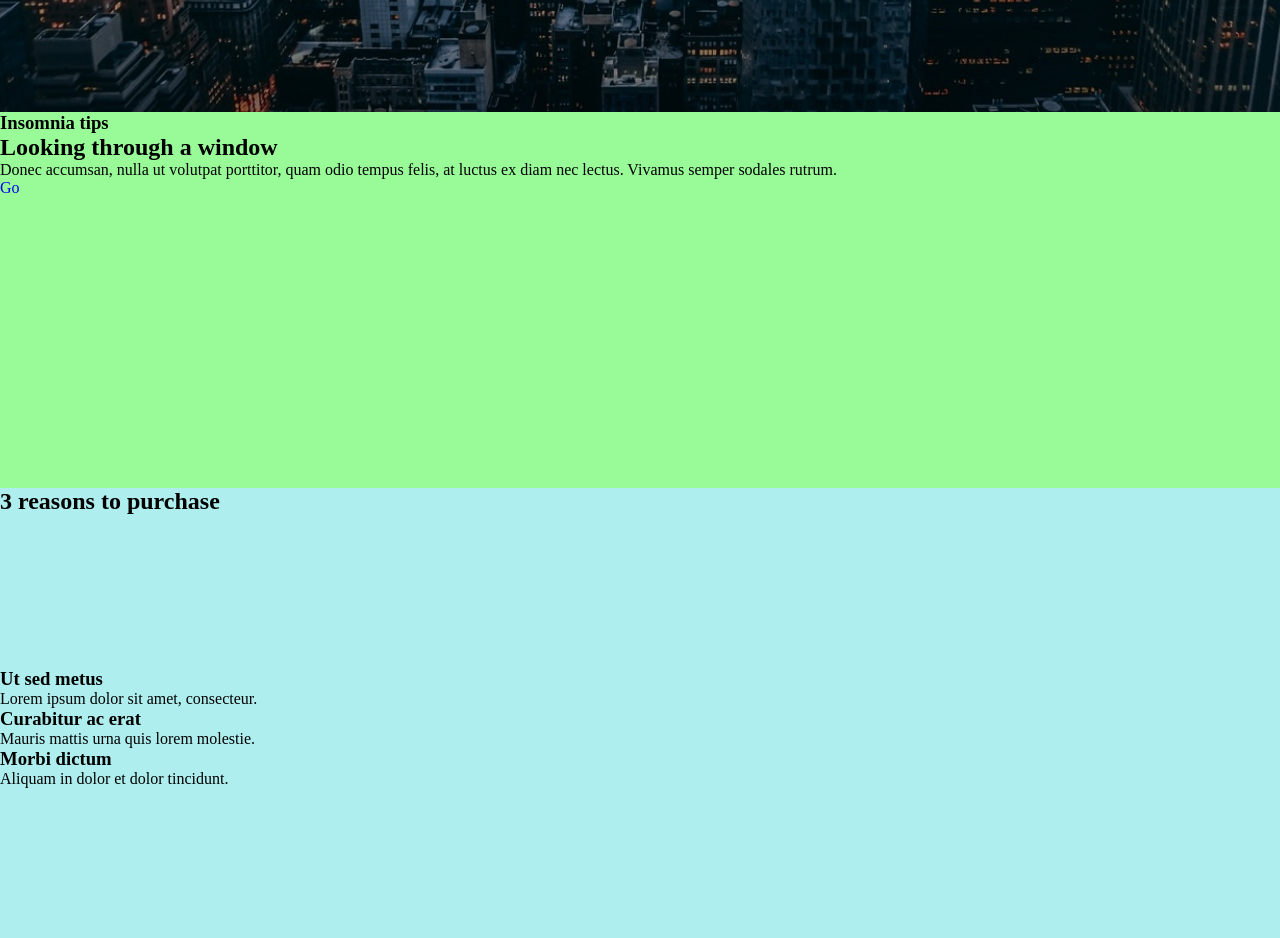
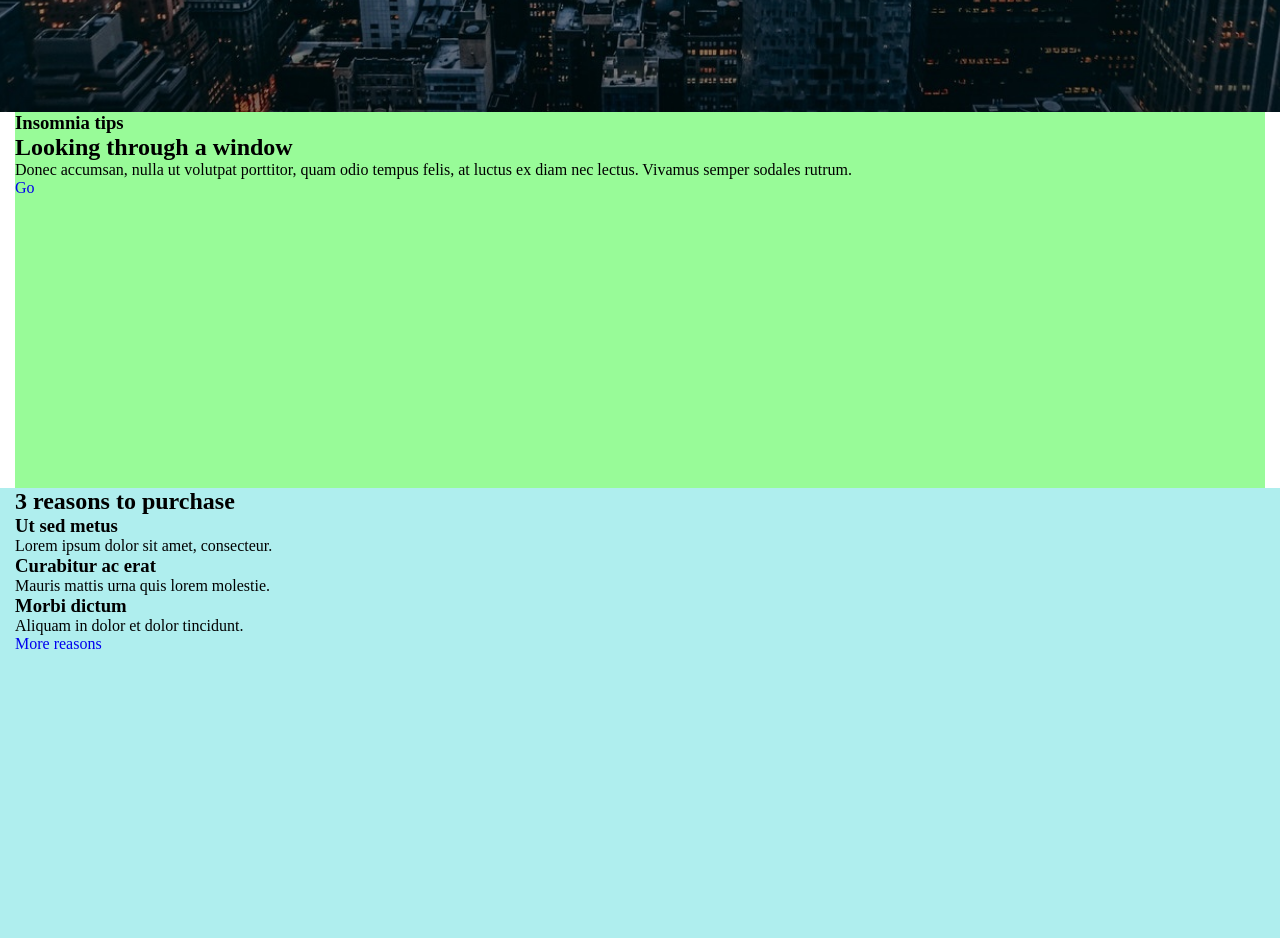
Before and after one commit to yanirafr/modulo-1-evaluacion-final-yanirafr, a website: page src/html/index.html in a window 1280 px wide. Shown: the part 688-1626 px from the top of the page. Drawn offline with nearby package versions, Linux system fonts and the light colour scheme; files that its build step writes are made by us from their sources; files whose address does not match are found by name.

Commit message:
added column component and class for margins

```diff
--- a/src/html/partials/footer.html
+++ b/src/html/partials/footer.html
@@ -1,4 +1,5 @@
 <footer class="footer">
+  <div class="column">
     <a href="#" class="footer__pointer">></a>
     <ul class="footer__links">
       <li class="footer__links__item"><a href="#" class="">Articles</a></li>
@@ -18,4 +19,5 @@
       <div class="footer__trademark__date">©2017</div>
       <div class="footer__trademark__name">we ❤︎ components</div>
     </small>
+  </div>
 </footer>
--- a/src/html/partials/intro.html
+++ b/src/html/partials/intro.html
@@ -1,4 +1,4 @@
-<section class="intro">
+<section class="intro column">
   <h3 class="intro__title-tips">Insomnia tips</h3>
   <h2 class="intro__title-main">Looking through a window</h2>
   <p class="intro__text">
--- a/src/html/partials/reasons.html
+++ b/src/html/partials/reasons.html
@@ -1,14 +1,19 @@
 <section class="reasons">
+  <div class="column">
     <h2 class="reasons__title">3 reasons to purchase</h2>
     <ul class="reasons__list">
       <li class="reasons__list__item">
         <h3 class="reasons__list__title">Ut sed metus</h3>
-      <p class="reasons__list__text">Lorem ipsum dolor sit amet, consecteur.</p>
+        <p class="reasons__list__text">
+          Lorem ipsum dolor sit amet, consecteur.
+        </p>
       </li>
 
       <li class="reasons__list__item">
         <h3 class="reasons__list__title">Curabitur ac erat</h3>
-      <p class="reasons__list__text">Mauris mattis urna quis lorem molestie.</p>
+        <p class="reasons__list__text">
+          Mauris mattis urna quis lorem molestie.
+        </p>
       </li>
 
       <li class="reasons__list__item">
@@ -17,4 +22,5 @@
       </li>
     </ul>
     <a href="#" class="ressons__link">More reasons</a>
+  </div>
 </section>
--- /dev/null
+++ b/src/scss/components/column.scss
@@ -0,0 +1,3 @@
+.column {
+  margin: 0 15px;
+}
--- a/src/scss/main.scss
+++ b/src/scss/main.scss
@@ -1,5 +1,6 @@
 @import "./core/reset";
 @import "./core/variables";
+@import "./components/column";
 @import "./layout/header";
 @import "./layout/intro";
 @import "./layout/reasons";
```
Lines whose indentation alone changed are shown as unchanged.
